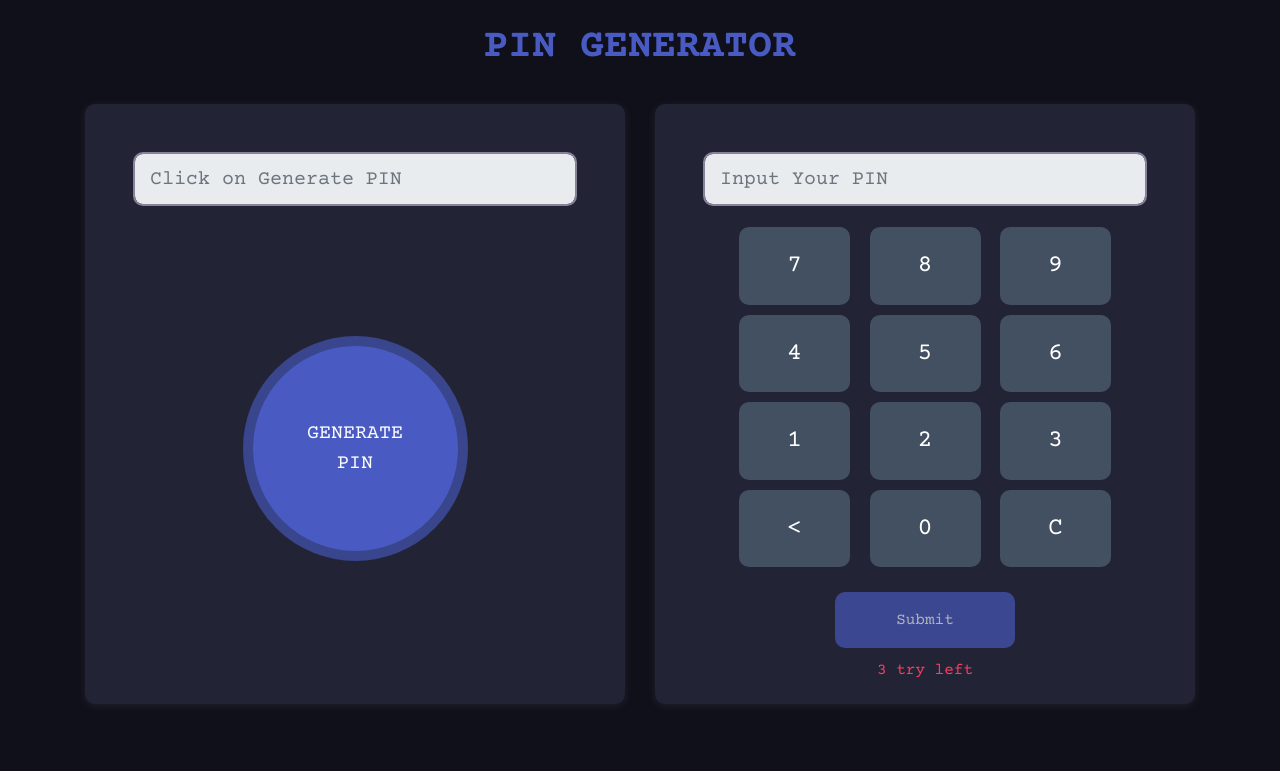
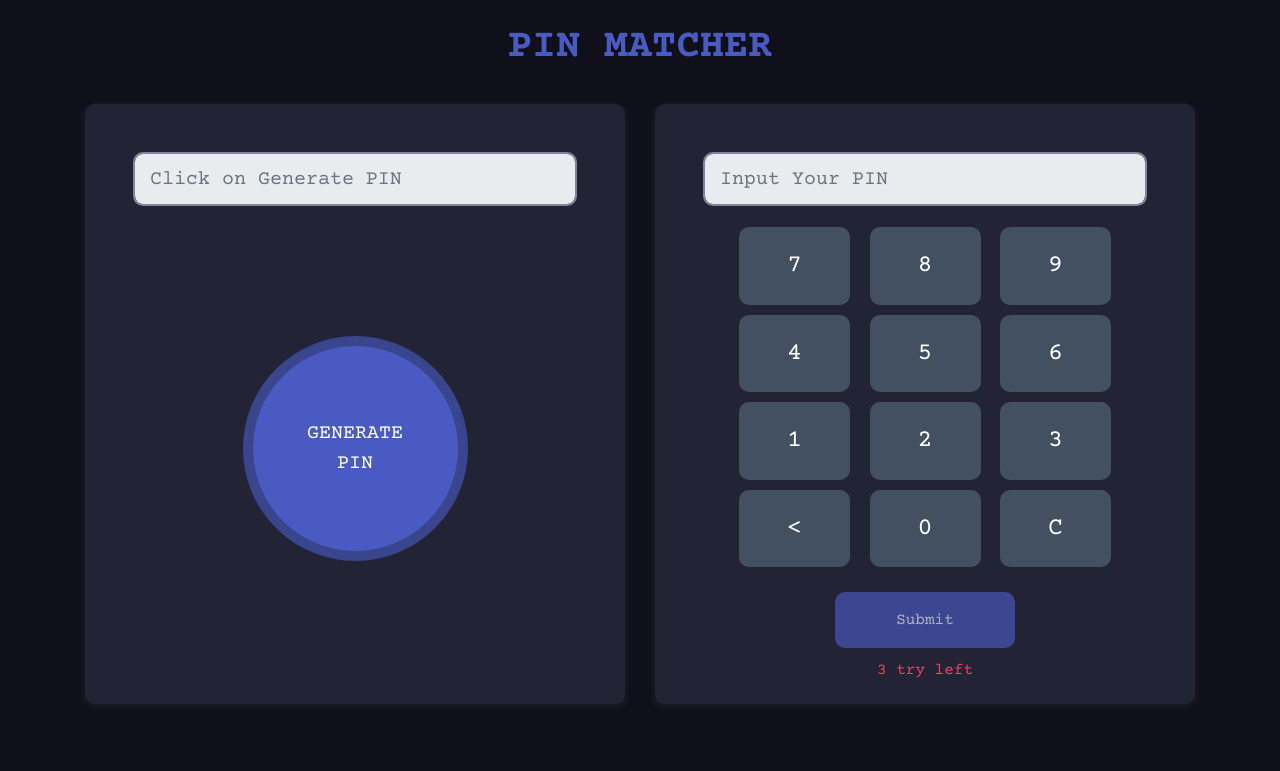
Before and after one commit to tayab-pabel/pin-matcher, a plain HTML site: page index.html in a window 1280 px wide. Drawn offline with nearby package versions, Linux system fonts and the light colour scheme.

Commit message:
title updated

```diff
--- a/index.html
+++ b/index.html
@@ -21,13 +21,13 @@
     <link rel="stylesheet" href="style.css">
 
     <!-- Title -->
-    <title>Pin Generator</title>
+    <title>Pin Matcher</title>
 
 </head>
 
 <body>
   <div class="container text-center">
-    <h1 class="pt-4">Pin Generator</h1>
+    <h1 class="pt-4">Pin Matcher</h1>
     <div class="row">
 
       <!-- Start Pin Generate -->
```
